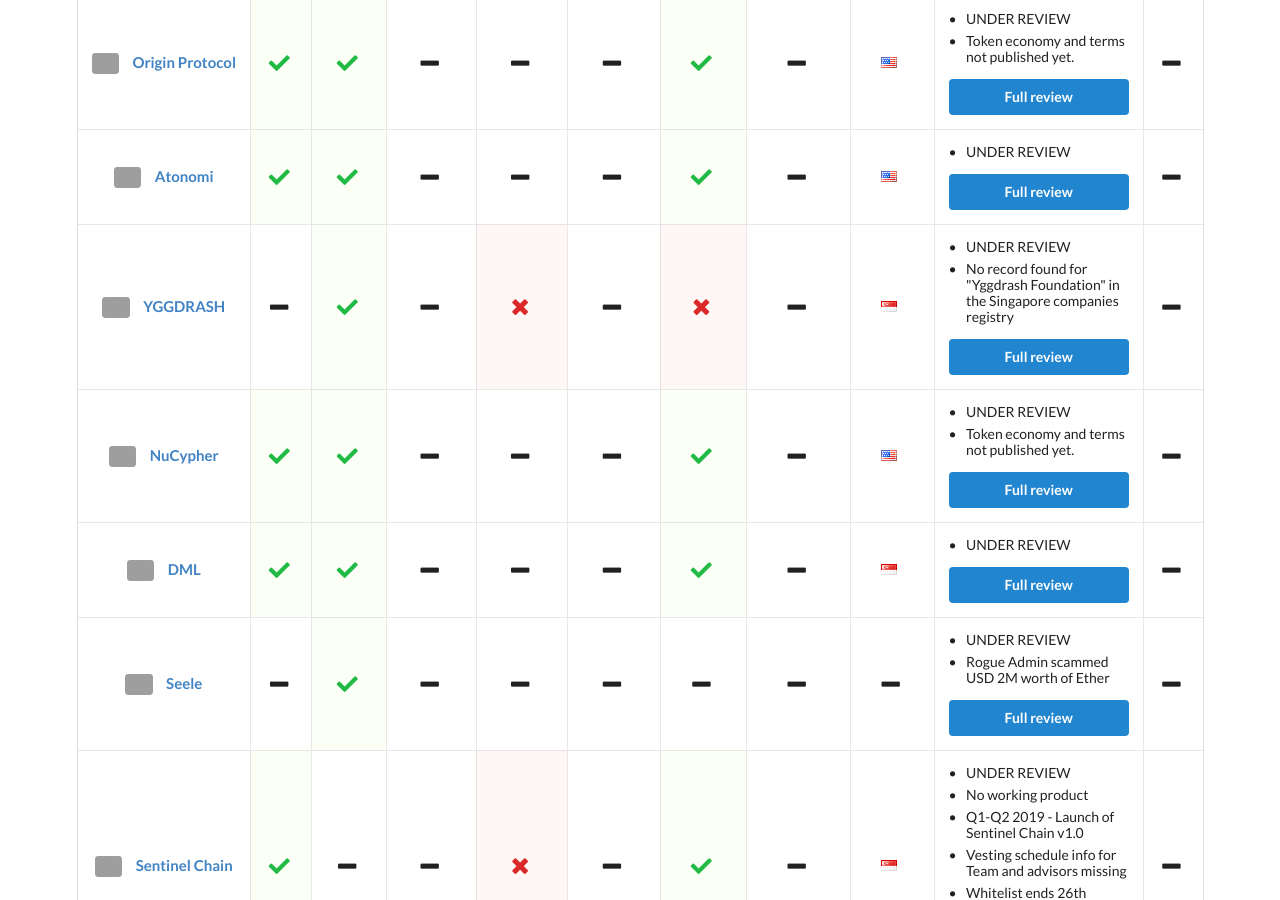
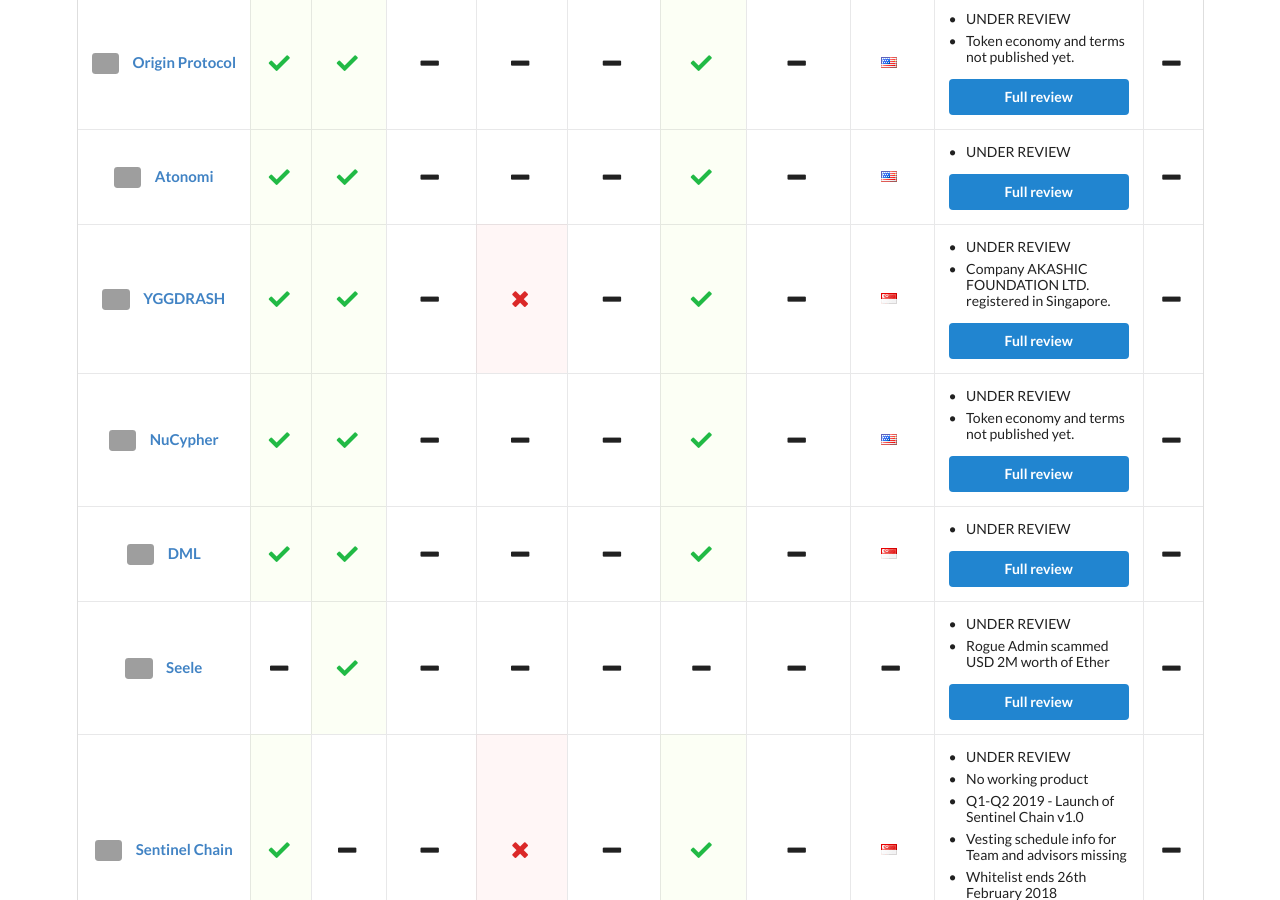
Before and after one commit to ico-check/ico-check, a Jekyll site: the page built from in-review.md, in a window 1280 px wide and 900 px high, scrolled down 945 px. Built offline with Jekyll 4.4.1, drawn with Linux system fonts in a browser that asks for light colours; nearby versions of some CDN libraries; grey boxes are pictures that could not be loaded.

Commit message:
48-yggdrash-ico-check
Edited comment
company and team true

```diff
--- a/_data/in-review-icos.yml
+++ b/_data/in-review-icos.yml
@@ -110,17 +110,17 @@
 - name: YGGDRASH
   image: https://i.imgur.com/jTpqWxB.jpg
   url: https://yggdrash.io/
-  real_team:
+  real_team: true
   github: true
   smart_contract:
   product: false
   min_vesting:
-  have_company: false
+  have_company: true
   transparent:
   location: Singapore
   comments:
     - content: UNDER REVIEW
-    - content: No record found for "Yggdrash Foundation" in the Singapore companies registry
+    - content: Company AKASHIC FOUNDATION LTD. registered in Singapore.
   ico_start_date:
   ico_end_date:
   safe:
```
